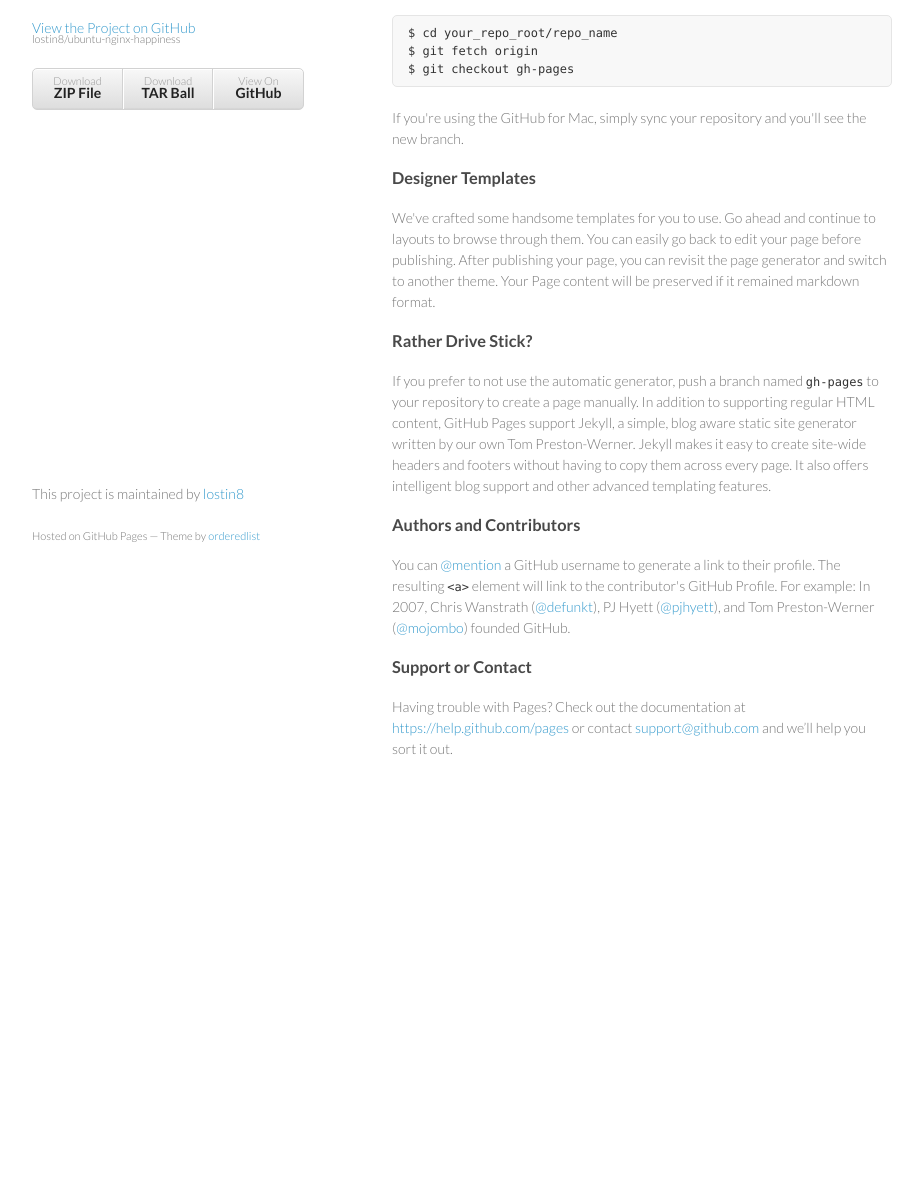
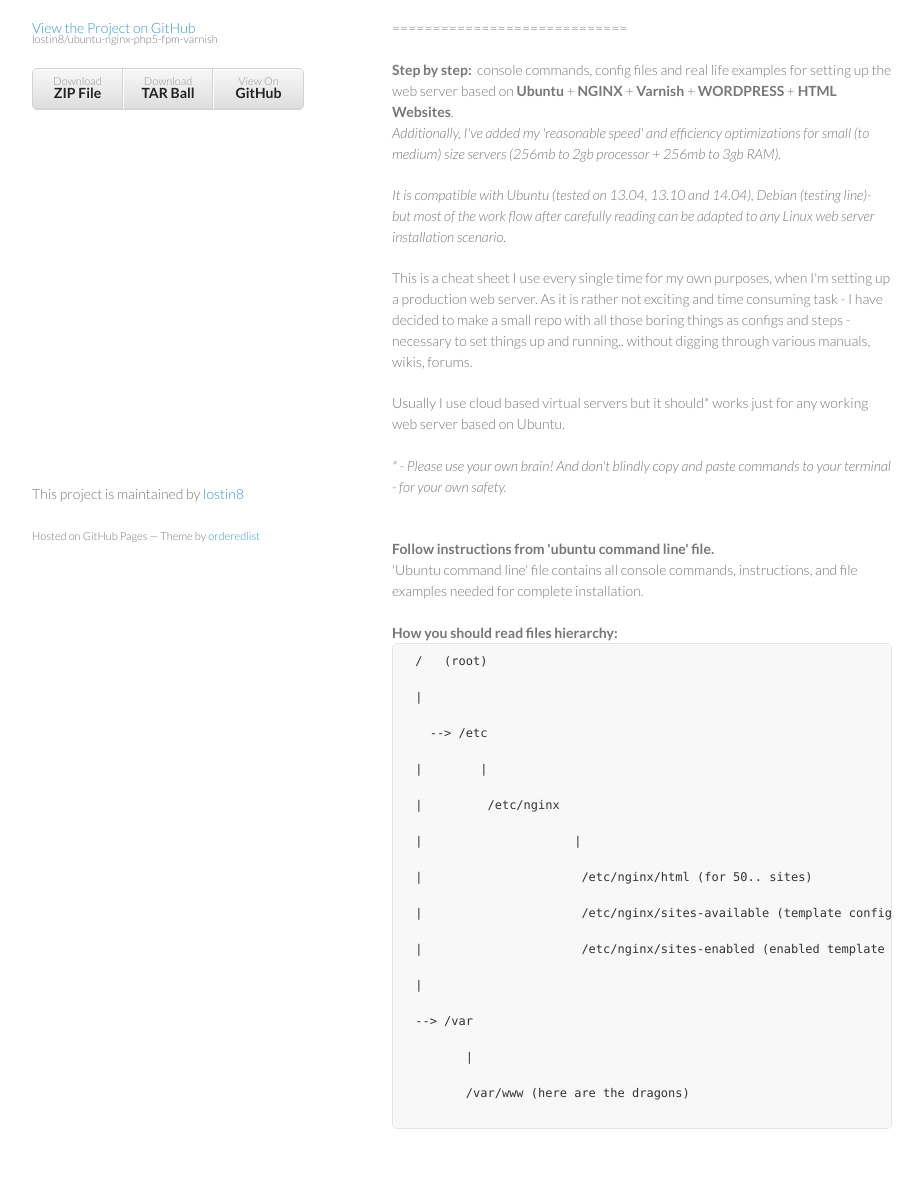
Before and after one commit to rkruk/Ubuntu-Nginx-PHP5-fpm-Varnish, a plain HTML site: page index.html in a window 1280 px wide. Shown: the part 185-1384 px from the top of the page, without its empty margins (178-1101 px from the left). Before the commit the page ends 1014 px from the top, so only its background shows below. Drawn offline with Linux system fonts and the light colour scheme.

```diff
--- a/index.html
+++ b/index.html
@@ -18,47 +18,74 @@
         <h1>Ubuntu-nginx-happiness</h1>
         <p>Ubuntu + NGINX settings for: wordpress + html5 + nodejs</p>
 
-        <p class="view"><a href="https://github.com/lostin8/ubuntu-nginx-happiness">View the Project on GitHub <small>lostin8/ubuntu-nginx-happiness</small></a></p>
+        <p class="view"><a href="https://github.com/lostin8/ubuntu-nginx-php5-fpm-varnish">View the Project on GitHub <small>lostin8/ubuntu-nginx-php5-fpm-varnish</small></a></p>
 
 
         <ul>
-          <li><a href="https://github.com/lostin8/ubuntu-nginx-happiness/zipball/master">Download <strong>ZIP File</strong></a></li>
-          <li><a href="https://github.com/lostin8/ubuntu-nginx-happiness/tarball/master">Download <strong>TAR Ball</strong></a></li>
-          <li><a href="https://github.com/lostin8/ubuntu-nginx-happiness">View On <strong>GitHub</strong></a></li>
+          <li><a href="https://github.com/lostin8/ubuntu-nginx-php5-fpm-varnish/zipball/master">Download <strong>ZIP File</strong></a></li>
+          <li><a href="https://github.com/lostin8/ubuntu-nginx-php5-fpm-varnish/tarball/master">Download <strong>TAR Ball</strong></a></li>
+          <li><a href="https://github.com/lostin8/ubuntu-nginx-php5-fpm-varnish">View On <strong>GitHub</strong></a></li>
         </ul>
       </header>
       <section>
-        <h3>
-<a id="welcome-to-github-pages" class="anchor" href="#welcome-to-github-pages" aria-hidden="true"><span class="octicon octicon-link"></span></a>Welcome to GitHub Pages.</h3>
+        <p></p>ubuntu-nginx-happiness<br>
+-------------------------------------<br>
 
-<p>This automatic page generator is the easiest way to create beautiful pages for all of your projects. Author your page content here using GitHub Flavored Markdown, select a template crafted by a designer, and publish. After your page is generated, you can check out the new branch:</p>
+<p></p> HOW TO INSTALL FAST UBUNTU WEBSERVER (VARNISH, PHP5-fpm, NGINX,
+ multidomain, http &amp; wordpress)<br>
 
-<pre><code>$ cd your_repo_root/repo_name
-$ git fetch origin
-$ git checkout gh-pages
+<p></p>=============================
+
+<p><br>
+<b>Step by step:</b>  console commands, config files and real life examples for setting up the web server based on <b>Ubuntu</b> + <b>NGINX</b> + <b>Varnish</b> + <b>WORDPRESS</b> + <b>HTML Websites</b>.
+<br>
+<i>Additionally, I've added my 'reasonable speed' and efficiency optimizations for small (to medium) size servers (256mb to 2gb processor + 256mb to 3gb RAM).</i></p>
+
+<p><i>It is compatible with Ubuntu (tested on 13.04, 13.10 and 14.04), Debian (testing line)- but most of the work flow after carefully reading can be adapted to any Linux web server installation scenario.</i>
+<br></p>
+
+<p>This is a cheat sheet I use every single time for my own purposes, when I'm setting up a production web server. As it is rather not exciting and time consuming task - I have decided to make a small repo with all those boring things as configs and steps - necessary to set things up and running.. without digging through various manuals, wikis, forums.</p>
+
+<p>Usually I use cloud based virtual servers but it should* works just for any working web server based on Ubuntu.
+<br>
+<br>
+<i> * - Please use your own brain! And don't blindly copy and paste commands to your terminal - for your own safety. <i>
+<br>
+<br>
+</i></i></p><b>Follow instructions from 'ubuntu command line' file.</b><br>
+'Ubuntu command line' file contains all console commands, instructions, and file examples needed for complete installation.
+<br>
+<br>
+<b> How you should read files hierarchy: </b>
+<br>
+
+<pre><code> /   (root)
+
+ |
+
+   --&gt; /etc
+
+ |        |
+
+ |         /etc/nginx
+
+ |                     |
+
+ |                      /etc/nginx/html (for 50.. sites)
+
+ |                      /etc/nginx/sites-available (template configs for websites)
+
+ |                      /etc/nginx/sites-enabled (enabled template configs)
+
+ |
+
+ --&gt; /var
+
+        |
+
+        /var/www (here are the dragons)
+
 </code></pre>
-
-<p>If you're using the GitHub for Mac, simply sync your repository and you'll see the new branch.</p>
-
-<h3>
-<a id="designer-templates" class="anchor" href="#designer-templates" aria-hidden="true"><span class="octicon octicon-link"></span></a>Designer Templates</h3>
-
-<p>We've crafted some handsome templates for you to use. Go ahead and continue to layouts to browse through them. You can easily go back to edit your page before publishing. After publishing your page, you can revisit the page generator and switch to another theme. Your Page content will be preserved if it remained markdown format.</p>
-
-<h3>
-<a id="rather-drive-stick" class="anchor" href="#rather-drive-stick" aria-hidden="true"><span class="octicon octicon-link"></span></a>Rather Drive Stick?</h3>
-
-<p>If you prefer to not use the automatic generator, push a branch named <code>gh-pages</code> to your repository to create a page manually. In addition to supporting regular HTML content, GitHub Pages support Jekyll, a simple, blog aware static site generator written by our own Tom Preston-Werner. Jekyll makes it easy to create site-wide headers and footers without having to copy them across every page. It also offers intelligent blog support and other advanced templating features.</p>
-
-<h3>
-<a id="authors-and-contributors" class="anchor" href="#authors-and-contributors" aria-hidden="true"><span class="octicon octicon-link"></span></a>Authors and Contributors</h3>
-
-<p>You can <a href="https://github.com/blog/821" class="user-mention">@mention</a> a GitHub username to generate a link to their profile. The resulting <code>&lt;a&gt;</code> element will link to the contributor's GitHub Profile. For example: In 2007, Chris Wanstrath (<a href="https://github.com/defunkt" class="user-mention">@defunkt</a>), PJ Hyett (<a href="https://github.com/pjhyett" class="user-mention">@pjhyett</a>), and Tom Preston-Werner (<a href="https://github.com/mojombo" class="user-mention">@mojombo</a>) founded GitHub.</p>
-
-<h3>
-<a id="support-or-contact" class="anchor" href="#support-or-contact" aria-hidden="true"><span class="octicon octicon-link"></span></a>Support or Contact</h3>
-
-<p>Having trouble with Pages? Check out the documentation at <a href="https://help.github.com/pages">https://help.github.com/pages</a> or contact <a href="mailto:support@github.com">support@github.com</a> and we’ll help you sort it out.</p>
       </section>
       <footer>
         <p>This project is maintained by <a href="https://github.com/lostin8">lostin8</a></p>
```
Also changed, not shown: params.json (+1 -1 lines).
